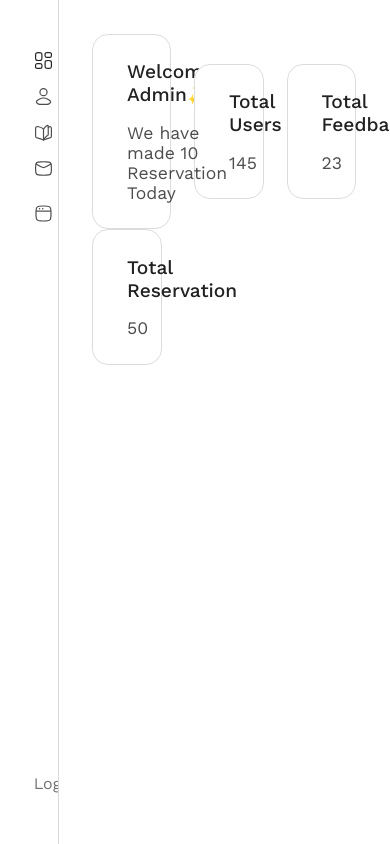
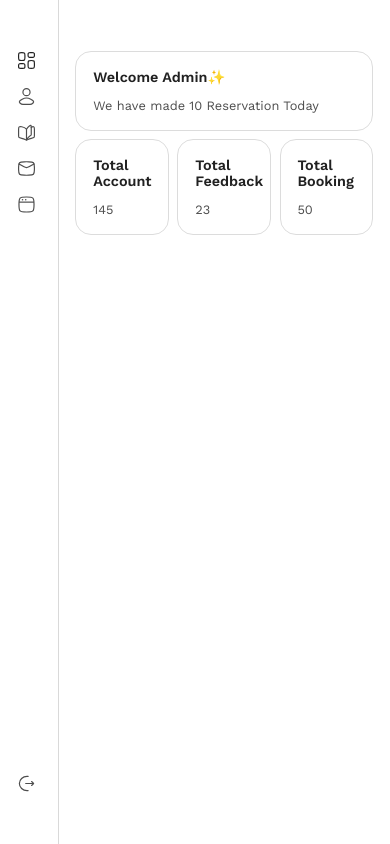
Before and after one commit to saad-shaikh-256/Hotel-Paradise-PHP, a PHP site: the page made by Admin Side/PHP/admin-index.php in a window 390 px wide. Run offline with PHP 8.4, Linux system fonts and the light colour scheme; some web fonts are replaced.

Commit message:
Admin Panel Responsive Navbar

```diff
--- a/Admin Side/CSS/admin-index.css
+++ b/Admin Side/CSS/admin-index.css
@@ -25,6 +25,8 @@
    box-sizing: border-box;
    transition: .5s;
    overflow-wrap: break-word;
+   overflow: hidden;
+   overscroll-behavior: none;
 }
 
 html,
@@ -153,8 +155,168 @@ main #Stats .statsBox1 .statsHeading1 {
    font-size: 1.2rem;
    font-weight: 500;
 }
+
 main #Stats .statsBox .statsLorem,
 main #Stats .statsBox1 .statsLorem1 {
    font-size: 1.1rem;
    opacity: 80%;
 }
+
+@media only screen and (max-width: 480px) {
+
+   nav {
+      height: 100dvh;
+      width: 15dvw;
+      padding: 6dvh 2dvh;
+   }
+
+   nav .navButtons {
+      padding: 0 0dvh;
+   }
+
+   nav label {
+      display: none;
+   }
+
+   nav img {
+      width: 1.2rem;
+      height: auto;
+   }
+
+   main {
+      height: 100dvh;
+      width: 85dvw;
+   }
+
+   main #Stats {
+      padding: 6dvh 2dvh;
+      justify-content: space-between;
+      flex-direction: row;
+      flex-wrap: wrap;
+      gap: 1dvh;
+   }
+
+   main #Stats .statsBox {
+      width: 100%;
+      gap: 1.5dvh;
+      padding: 2dvh 2dvh;
+      flex-grow: 1;
+   }
+
+   main #Stats .statsBox1 {
+      height: fit-content;
+      width: 30%;
+      display: flex;
+      flex-direction: column;
+      flex-wrap: wrap;
+      gap: 1.5dvh;
+      padding: 2dvh 2dvh;
+      flex-grow: 1;
+   }
+
+   main #Stats .statsBox .statsHeading,
+   main #Stats .statsBox1 .statsHeading1 {
+      font-size: .9rem;
+      font-weight: 600;
+   }
+
+   main #Stats .statsBox .statsLorem,
+   main #Stats .statsBox1 .statsLorem1 {
+      font-size: .8rem;
+      opacity: 80%;
+   }
+}
+
+@media (min-width: 481px) and (max-width: 600px) {
+   nav {
+      height: 100dvh;
+      width: 15dvw;
+      padding: 6dvh 1dvh;
+   }
+
+   nav .navButtons {
+      padding: 0 2dvh;
+   }
+
+   nav label {
+      display: none;
+   }
+
+   nav img {
+      width: 1.2rem;
+      height: auto;
+   }
+}
+
+@media (min-width: 601px) and (max-width: 768px) {
+   nav {
+      height: 100dvh;
+      width: 13dvw;
+      padding: 6dvh 2dvw;
+   }
+
+   nav .navButtons {
+      padding: 0 2dvw;
+   }
+
+   nav label {
+      display: none;
+   }
+
+   nav img {
+      width: 1.2rem;
+      height: auto;
+   }
+}
+
+@media (min-width: 769px) and (max-width: 992px) {
+   nav {
+      height: 100dvh;
+      width: 10dvw;
+      padding: 6dvh 2dvw;
+   }
+
+   nav .navButtons {
+      padding: 0 2dvw;
+   }
+
+   nav label {
+      display: none;
+   }
+
+   nav img {
+      width: 1.2rem;
+      height: auto;
+   }
+}
+
+@media (min-width: 993px) and (max-width: 1200px) {
+   nav {
+      height: 100dvh;
+      width: 8dvw;
+      padding: 6dvh 1dvw;
+   }
+
+   nav .navButtons {
+      padding: 0 2dvw;
+   }
+
+   nav label {
+      display: none;
+   }
+
+   nav img {
+      width: 1.2rem;
+      height: auto;
+   }
+}
+
+@media (min-width: 1201px) and (max-width: 1600px) {
+   nav {
+      height: 100dvh;
+      width: 15dvw;
+      padding: 6dvh 2dvh;
+   }
+}
+
+@media (min-width: 1601px) {}
--- a/Admin Side/PHP/admin-index.php
+++ b/Admin Side/PHP/admin-index.php
@@ -34,17 +34,17 @@
          </div>
 
          <div class="statsBox1">
-            <div class="statsHeading1">Total Users</div>
+            <div class="statsHeading1">Total Account</div>
             <div class="statsLorem1">145</div>
          </div>
 
          <div class="statsBox1">
-            <div class="statsHeading1">Total Feedbacks</div>
+            <div class="statsHeading1">Total Feedback</div>
             <div class="statsLorem1">23</div>
          </div>
 
          <div class="statsBox1">
-            <div class="statsHeading1">Total Reservation</div>
+            <div class="statsHeading1">Total Booking</div>
             <div class="statsLorem1">50</div>
          </div>
       </div>
--- a/Login Signup/PHP/login-page.php
+++ b/Login Signup/PHP/login-page.php
@@ -36,6 +36,8 @@
       </form>
 
       <a href="signup-page.php">Don't have an account <span>Sign-Up!!</span></a>
+      <a href="../../Admin Side/PHP/admin-index.php">Admin Panel</a>
+      <a href="../../User Side/PHP/landing-page.php">User Side</a>
 
    </main>
 
```
